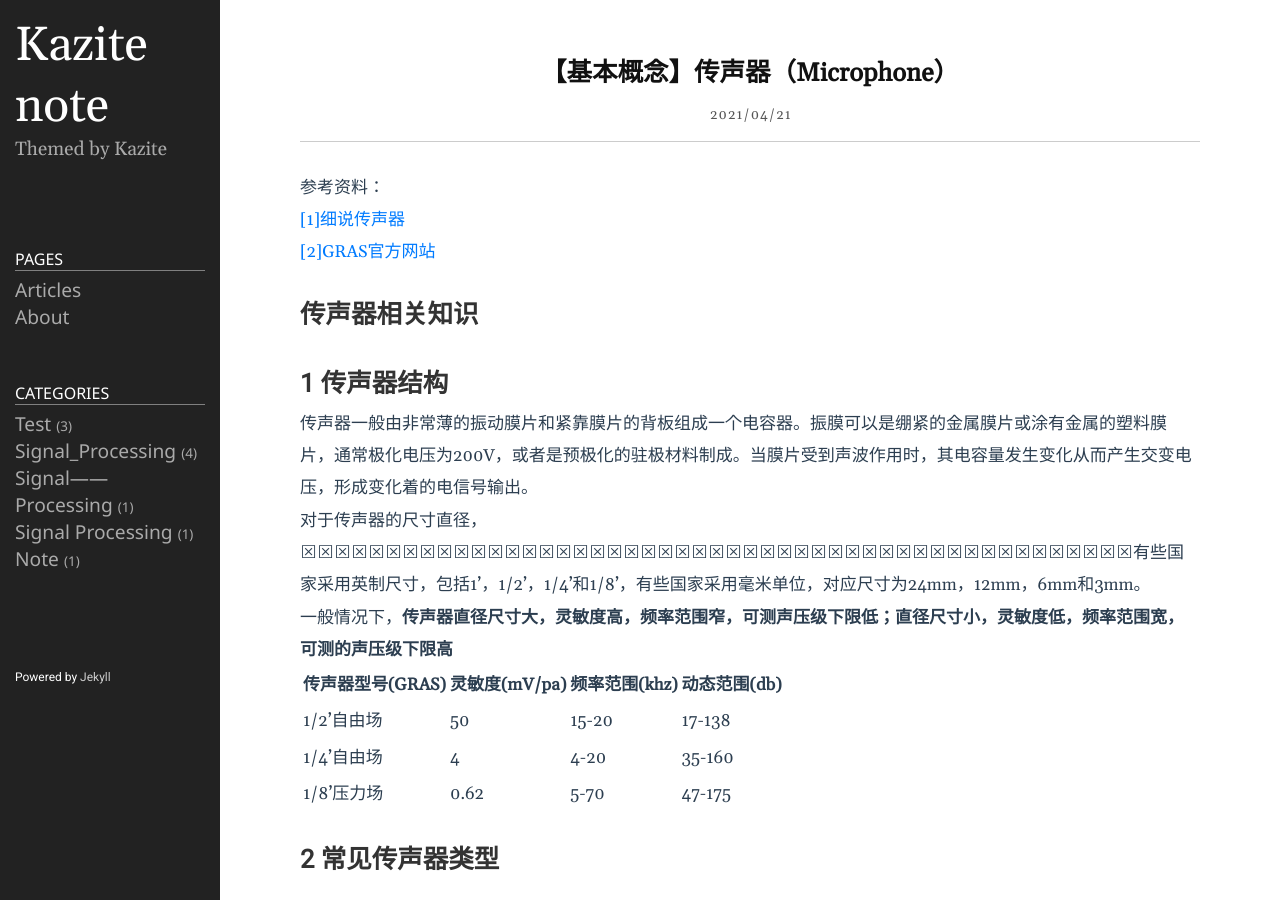
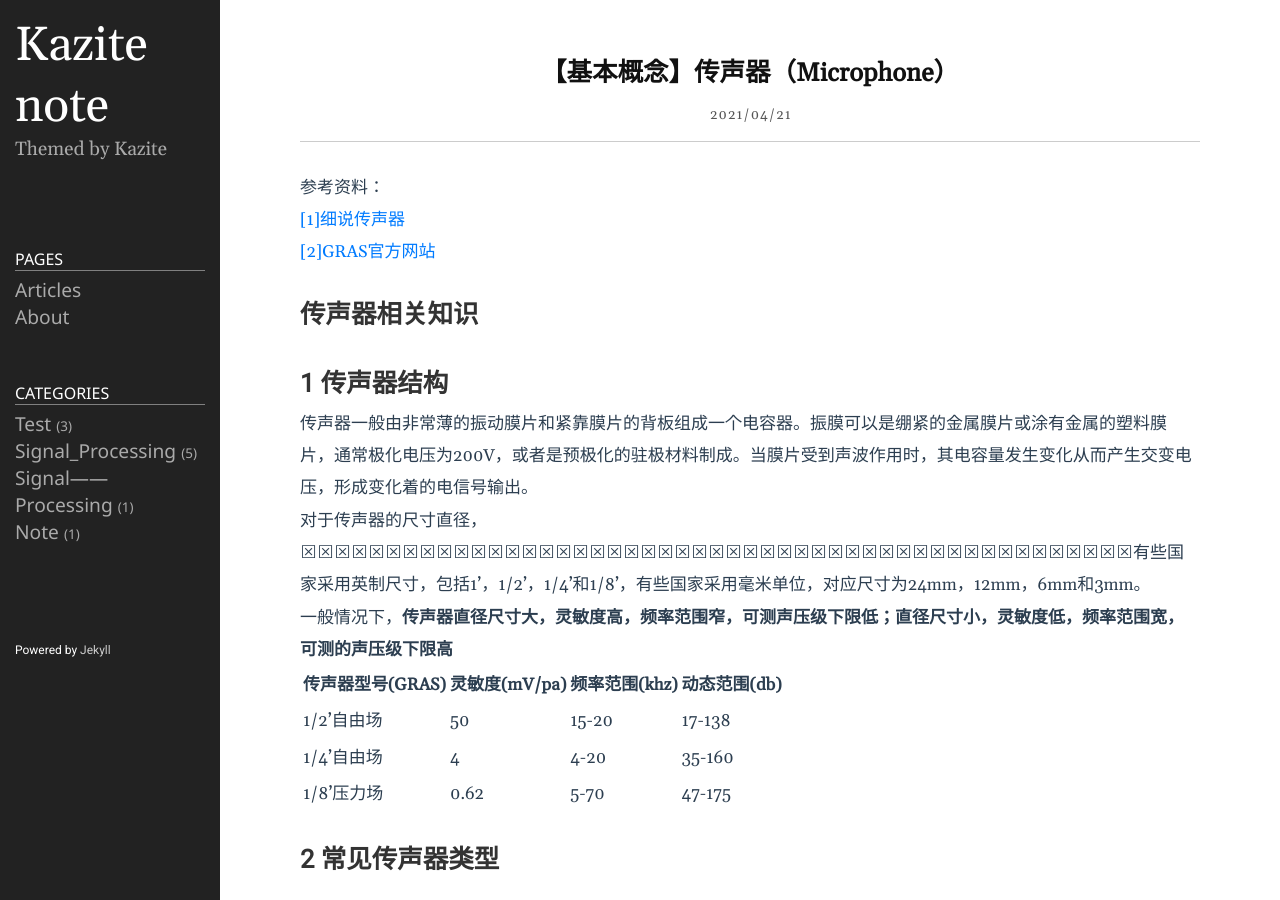
Before and after one commit to Kazite/Kazite.github.io, a Jekyll site: the page built from _posts/Discrete Time Signal Processing/2021-04-21-Microphone.md, in a window 1280 px wide and 900 px high. Built offline with Jekyll 4.4.1, drawn with Linux system fonts in a browser that asks for light colours.

Commit message:
Update 2021-04-21-Microphone.md

```diff
--- a/_posts/Discrete Time Signal Processing/2021-04-21-Microphone.md
+++ b/_posts/Discrete Time Signal Processing/2021-04-21-Microphone.md
@@ -2,7 +2,7 @@
 layout: post
 title: "【基本概念】传声器（Microphone）"
 date: 2021-04-21
-category: Signal Processing
+category: Signal_Processing
 typora-root-url: ../../../Kazite.github.io
 typora-copy-images-to: ../../assets_2021Early
 ---
```
